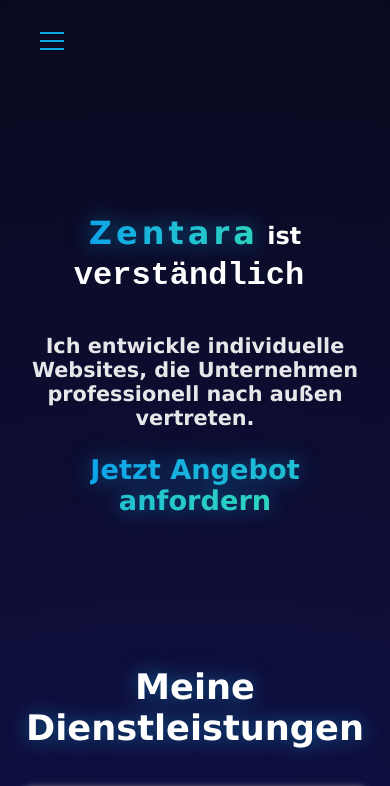
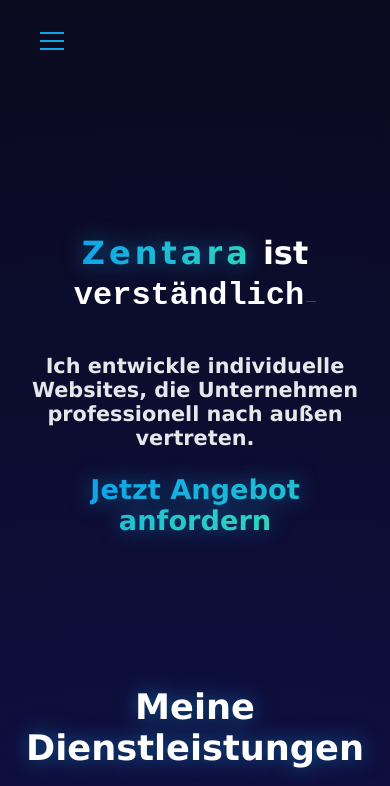
Before and after one commit to niklas617/Website-Zentara, a Next.js app: page / in a window 390 px wide. Shown: the top 786 px of the page. Built offline with nearby package versions, Linux system fonts and the light colour scheme.

Commit message:
Layout anpassen

```diff
--- a/components/Typewriter.module.css
+++ b/components/Typewriter.module.css
@@ -64,14 +64,14 @@
 /* --- HANDY OPTIMIERUNG --- */
 @media (max-width: 768px) {
     .wrapper {
-        padding-left: 20px !important;
-        padding-right: 20px !important;
-        font-size: 1.5rem !important;
+        padding-left: 15px !important;
+        padding-right: 15px !important;
+        font-size: 2rem !important;
         /* Etwas kleiner gemacht für lange Wörter */
         flex-direction: column !important;
         align-items: center !important;
         text-align: center !important;
-        margin-top: 20px !important;
+        margin-top: 40px !important;
         gap: 5px !important;
         /* Abstand zwischen "Zentara ist" und dem getippten Wort */
     }
```
